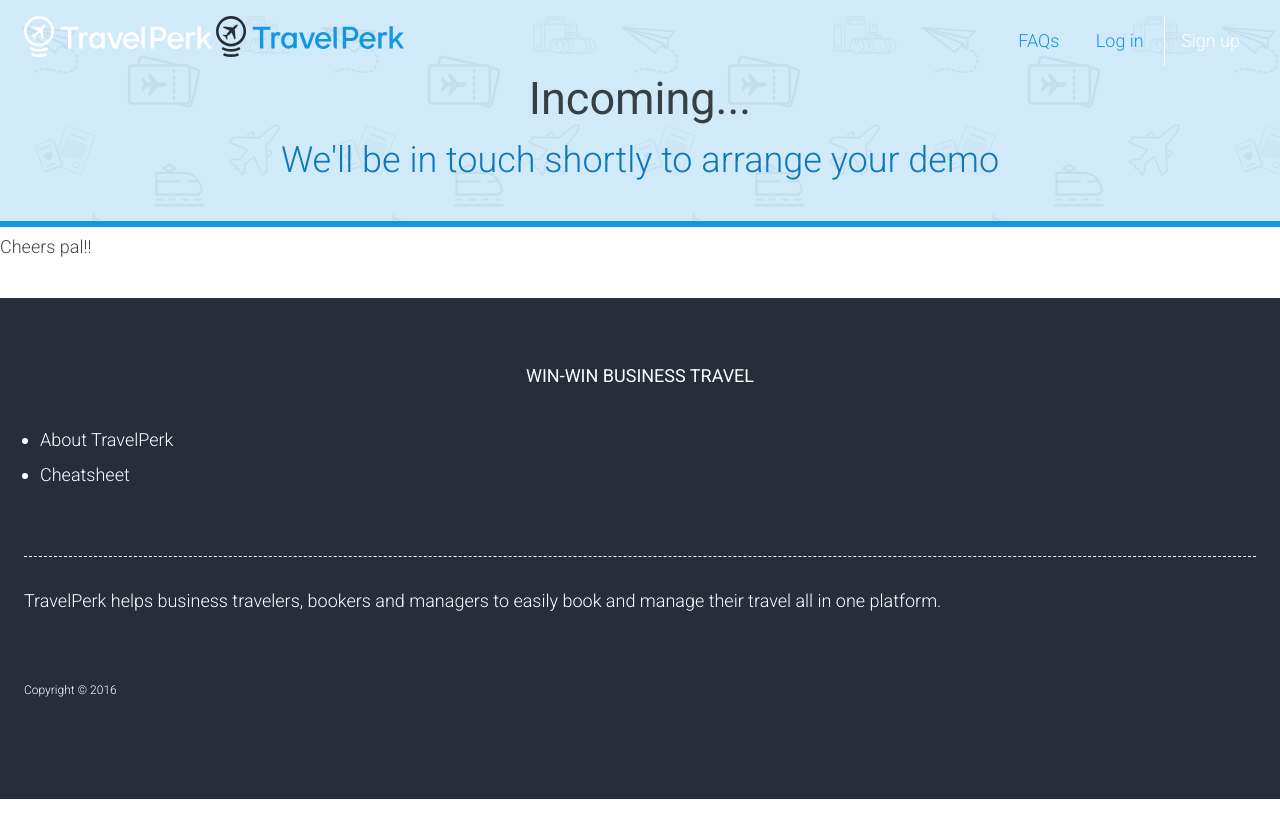
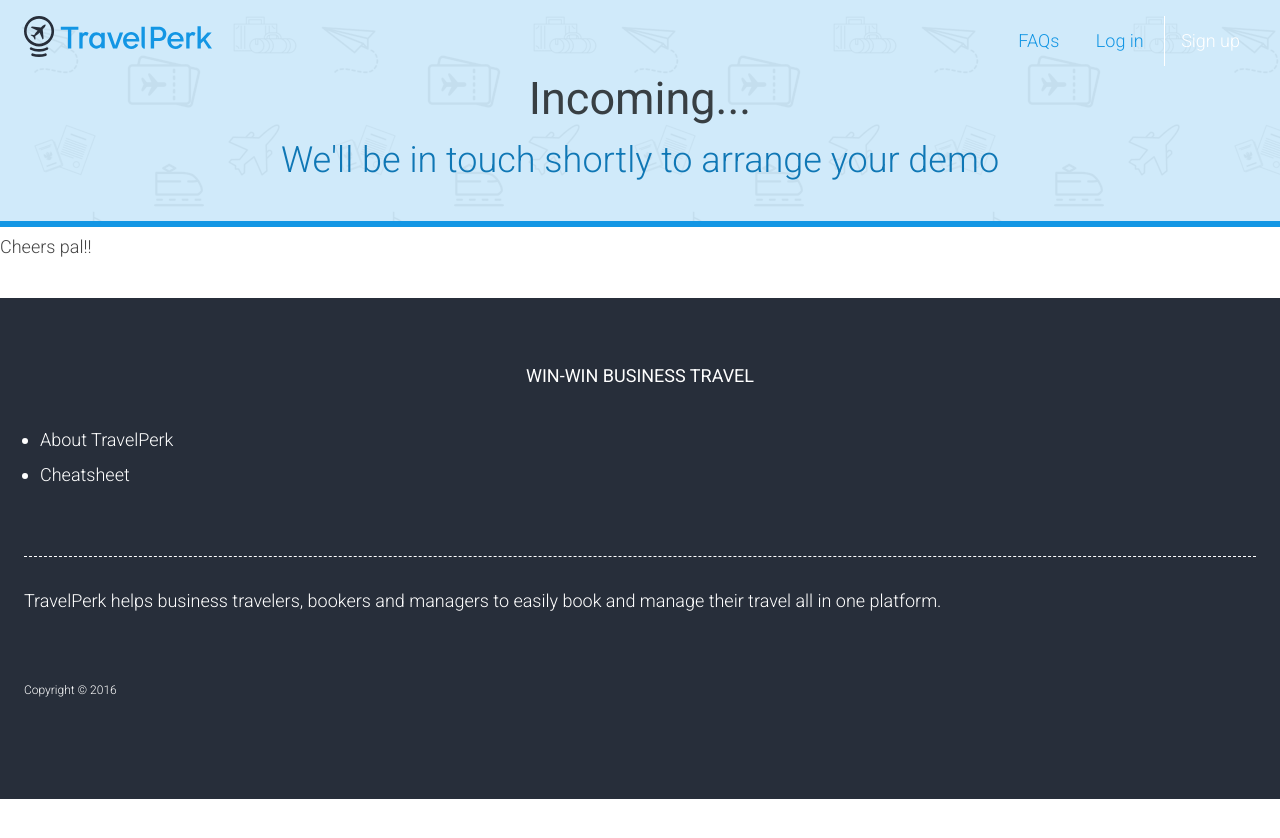
Before and after one commit to northswiss/jekyll-boilerplate, a Jekyll site: the page built from pages/request-demo-confirmation.html, in a window 1280 px wide. Shown: the top 838 px of the page. Built offline with Jekyll 4.4.1, drawn with Linux system fonts in a browser that asks for light colours; nearby versions of some CDN libraries.

Commit message:
New header format with animation

```diff
--- a/_includes/core/head.html
+++ b/_includes/core/head.html
@@ -33,7 +33,7 @@
 
   <link href='https://fonts.googleapis.com/css?family=Roboto:400,300,100,500,700' rel='stylesheet' type='text/css'>
   <link rel="stylesheet" href="https://i.icomoon.io/public/c679f5ca28/PublicWebsite/style.css">
-  <link rel="stylesheet" href="{{ "/css/main.css" | prepend: site.baseurl }}?new">
+  <link rel="stylesheet" href="{{ "/css/main.css" | prepend: site.baseurl }}?{{ site.time }}">
   <link rel="canonical" href="{{ page.url | replace:'index.html','' | prepend: site.baseurl | prepend: site.url }}">
   <link rel="alternate" type="application/rss+xml" title="{{ site.title }}" href="{{ "/feed.xml" | prepend: site.baseurl | prepend: site.url }}" />
 
--- a/_sass/_header.scss
+++ b/_sass/_header.scss
@@ -78,8 +78,13 @@
     }
   }
 }
-
+.logo-white {
+  display: none;
+}
 .home {
+  .logo-white {
+    display: block;
+  }
   .logo-color {
     display: none;
   }
@@ -105,7 +110,15 @@
     @include animation('slide-down-from-top .5s');
     background: $white;
     background: transparentize($white, .1);
-    border-color: $cBlue;
+    border: 1px solid $cBlue;
+
+    a,
+    button {
+      color: $color-link;
+    }
+    button {
+      border-color: $cBlue;
+    }
   }
   .logo {
     margin: 14px $spacing-tight 8px;
```
